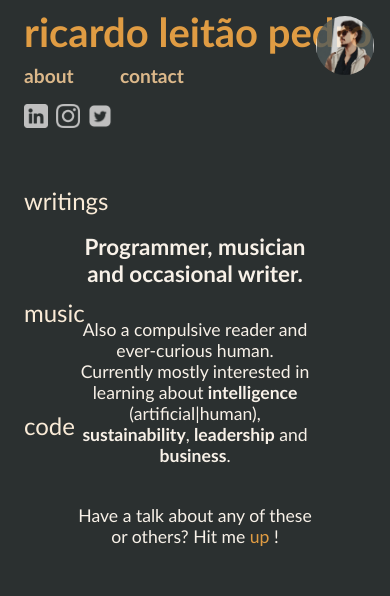
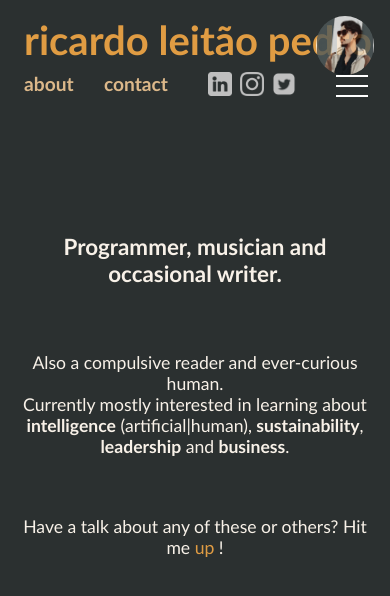
Before and after one commit to RLPedro/homepage, a React (Create React App) app: page / in a window 390 px wide. Shown: the top 596 px of the page. Built offline with nearby package versions, Linux system fonts and the light colour scheme.

Commit message:
added media query for max 800px width

```diff
--- a/src/App.css
+++ b/src/App.css
@@ -7,17 +7,32 @@ body {
   text-align: center;
 }
 
-a {
-  text-decoration: none;
-}
+a { text-decoration: none; }
 
 .content {
   position: fixed;
   left: 20%;
-  /* left: 18%; */
-  top: 25%;
+  top: 20%;
   width: 60%;
-  height: 70%;
+  height: 75%;
+}
+
+.app__title, .app__subtitle {
+  margin: 0;
+  text-decoration: none;
+}
+
+.app__title {
+  text-align: left;
+  color:rgb(224, 156, 67);
+  text-decoration: none;
+  font-size: 2.5rem;
+  margin: 1rem 0 0 1rem;
+  cursor: default;
+}
+
+.app__title:hover {
+  color: antiquewhite;
 }
 
 .app__subtitles {
@@ -28,42 +43,21 @@ a {
   margin: .5rem 0 0 1rem;
 }
 
-.app__title, .app__subtitle {
-  margin: 0;
-  text-decoration: none;
-}
-
 .app__subtitle {
   color: rgb(220, 184, 138);
+  font-size: 1.2rem;
   cursor: default;
 }
 
 .app__subtitle:hover { color: antiquewhite }
 
-.app__title {
-  text-align: left;
-  color:rgb(224, 156, 67);
-  text-decoration: none;
-  font-size: 2.5rem;
-  margin-left: 1rem;
-  cursor: default;
-}
-
-.app__title:hover {
-  color: antiquewhite;
-}
-
-.app__subtitle {
-  font-size: 1.2rem;
-}
 .app__social-media {
   position: absolute;
-  top: 6.5rem;
+  top: 7.5rem;
   left: 1.5rem;
   display: flex;
   flex-direction: row;
   justify-content: space-between;
-  /* width: 4rem; */
   width: 5.5rem;
 }
 
@@ -89,3 +83,24 @@ a {
   opacity: 80%;
   border-radius: 50%;
 }
+
+@media screen and (max-width: 800px) {
+
+  .content {
+    top: 25%;
+    left: 5%;
+    width: 90%;
+
+  }
+
+  .app__subtitles {
+    width: 9rem;
+  }
+
+  .app__social-media {
+    top: 7.5rem;
+    top: 4.5rem;
+    left: 13rem;
+  }
+
+}
--- a/src/components/About.css
+++ b/src/components/About.css
@@ -15,13 +15,12 @@
 
 .about__images {
   position: absolute;
-  top: 16.5rem;
+  top: 17.5rem;
   margin: 0 auto;
   display: flex;
   flex-direction: row;
   justify-content: center;
   width: 100%;
-  height: fit-content;
 }
 
 #argus,
@@ -35,3 +34,12 @@
 #me4 { width: 14rem; }
 
 #argus { width: 18.5rem; }
+
+
+@media screen and (max-width: 800px) {
+
+  .about__images {
+    top: 16.5rem;
+  }
+
+}
--- a/src/components/Home.js
+++ b/src/components/Home.js
@@ -5,9 +5,12 @@ import "./Home.css";
 const Home = () => {
   return (
     <div className="content home">
-      <p style={{fontWeight: 'bold', fontSize: '1.4rem', marginBottom: '2rem'}}>
+      <p style={{fontWeight: 'bold', fontSize: '1.4rem'}}>
         Programmer, musician and occasional writer.
       </p>
+
+      <br />
+      <br />
 
       <p style={{margin: '0'}}>Also a compulsive reader and ever-curious human.</p>
       <p style={{margin: '0'}}>
@@ -17,9 +20,9 @@ const Home = () => {
           <span style={{fontWeight: 'bold'}}> leadership</span> and
           <span style={{fontWeight: 'bold'}}> business</span>.
       </p>
+
       <br />
-
-      {/* <img src={me} id="me" alt="AI-generated Ricardo Leitão Pedro"/> */}
+      <br />
 
       <p>Have a talk about any of these or others? Hit me
         <a href="./contact" className="home__link"> up</a> !
--- a/src/components/Menu.css
+++ b/src/components/Menu.css
@@ -1,14 +1,17 @@
-.menu {
+.menu__content {
   position: absolute;
-  top: 9rem;
+  top: 11rem;
   left: 1.5rem;
   display: flex;
   flex-direction: column;
   justify-content: space-around;
   align-items: flex-start;
-  /* height: 50vh; */
   height: 40vh;
   width: 5rem;
+}
+
+.menu__small-screen {
+  display: none;
 }
 
 .menu__link {
@@ -20,3 +23,34 @@
 .menu__link:hover {
   color: rgb(224, 156, 67);
 }
+
+@media screen and (max-width: 800px) {
+
+  .menu__content {
+    display: none;
+  }
+
+  .open-menu--true {
+    display:flex;
+    flex-direction: row;
+    width: 15rem;
+    top: 4.5rem;
+    left: 24rem;
+  }
+
+  .menu__small-screen {
+    display:block;
+    position:fixed;
+    top: 4.7em;
+    left: 21rem;
+    cursor: pointer;
+  }
+
+  .menu__small-screen__line {
+    border-top: 2px solid white;
+    margin: 0;
+    padding-bottom: .5rem;
+    width: 2rem;
+  }
+
+}
--- a/src/components/Menu.js
+++ b/src/components/Menu.js
@@ -1,13 +1,26 @@
-import React from "react";
+import React, { useState } from "react";
 import { Link } from "react-router-dom";
 import "./Menu.css";
 
 const Menu = () => {
+
+  const [ openMenu, setOpenMenu ] = useState(false);
+
   return (
     <div className="menu">
+
+      <div className={`menu__content open-menu--${openMenu}`}>
         <Link className="menu__link" to="/writings">writings</Link>
         <Link className="menu__link" to="https://ricardoleitaopedro.bandcamp.com" target="_blank">music</Link>
         <Link className="menu__link" to="https://github.com/rlpedro" target="_blank">code</Link>
+      </div>
+
+      <div className="menu__small-screen" onClick={() => setOpenMenu(!openMenu)}>
+        <p className="menu__small-screen__line"></p>
+        <p className="menu__small-screen__line"></p>
+        <p className="menu__small-screen__line"></p>
+      </div>
+
     </div>
   )
 };
```
Also changed, not shown: src/components/Home.css (+0 -9 lines).
